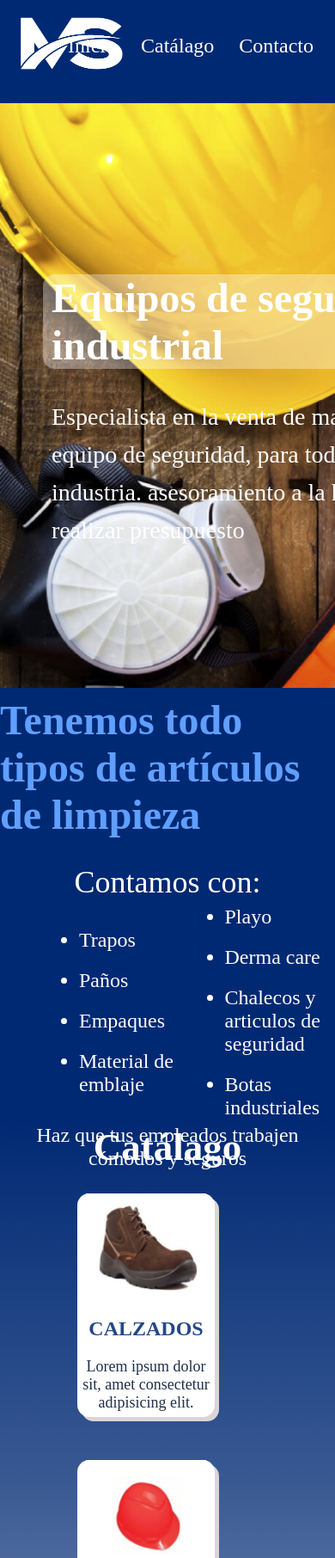
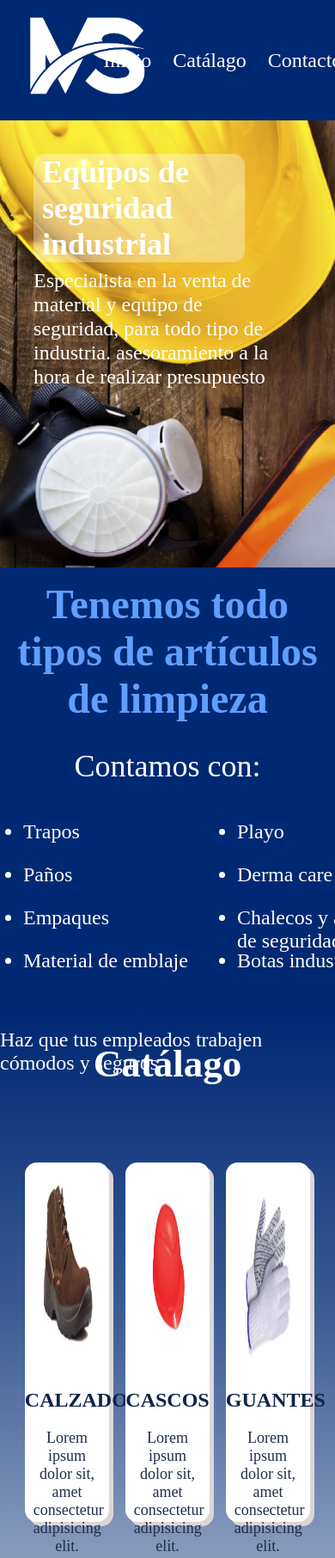
Before and after one commit to Aviel20/Proyecto-Final-de-HTML-y-CSS, a plain HTML site: page index.html in a window 390 px wide. Shown: the top 1812 px of the page at 86% size. Drawn offline with Linux system fonts and the light colour scheme.

Commit message:
Update style.css

```diff
--- a/css/style.css
+++ b/css/style.css
@@ -1,19 +1,15 @@
 *{
     box-sizing: border-box;
-    margin: 0px;
-    padding: 0px;
+    margin: 0;
+    padding: 0;
 }
-.contenedor{
-    width: 100%;
-    max-width: 1759px;
-}
-/*CABECERA*/
+
+/* CABECERA */
 
 header{
     height: 180px;
     background: rgba(0, 41, 115, 1);
 }
-
 header .contenedor{
     height: 100%;
     display: flex;
@@ -23,23 +19,39 @@ header .contenedor{
 header .contenedor .logo{
     width: 33%;
     height: 100%;
+    padding-left: 2%;
+    display: flex;
+    flex-direction: row;
+    align-items: center;
 }
 header .logo img{
     height: 90%;
+    width: 48%;
+    max-height: 218px;
+    max-width: 218px;
+    min-height: 160px;
+    min-width: 180px;
 }
 header .contenedor .navegacion{
     width: 36%;
     height: 100%;
+    display: flex;
+    justify-content: center;
+    align-items: center;
 }
 header .contenedor .navegacion .menu{
+    display: flex;
+    justify-content: center;
     text-align: center;
-    padding-top: 80px;
 }
 header .contenedor .navegacion .menu a{
     text-decoration: none;
     color: white;
     font-size: 24px;
     padding-right: 25px;
+}
+header .contenedor .navegacion .menu a:nth-child(3){
+    padding-right: 0;
 }
 header .contenedor .navegacion .menu a:hover{
     color: rgb(54, 98,255);
@@ -64,22 +76,26 @@ header .contacto .ubi i{
 header .contacto .ubi i:hover{
     color: rgb(54, 98,255);
 }
-/*Bienvenida*/
+
+/* BIENVENIDA */
+
 .bienvenida{
     width: 100%;
-    height: 680px;
-    background-color: rgba(20, 57, 250, 0.07);
+    height: 720px;
     background-image: url(../img/fondo.jpg);
     background-size: cover;
+    background-color: rgba(20, 57, 250, 0.07);
 }
-.bienvenida > div{
-    width: 850px;
-    height: 360px;
-    padding-left: 194px;
-    padding-top: 199px;
+.bienvenida .contenedor{
+    width: 100%;
+    height: 100%;
+}
+.bienvenida .contenedor > div{
+    padding-left: 10%;
+    padding-top: 10%;
 }
 .bienvenida h2:nth-child(1){
-    width: 540px;
+    width: 516px;
     font-size: 54px;
     color: #ffffff;
     background: rgba(255, 255, 255, 0.35);
@@ -88,9 +104,10 @@ header .contacto .ubi i:hover{
     -moz-border-radius: 14px;
     -ms-border-radius: 14px;
     -o-border-radius: 14px;
+    padding-left: 10px;
 }
 .bienvenida h2:nth-child(2){
-    width: 540px;
+    width: 516px;
     font-size: 54px;
     color: #ffffff;
     background: rgba(255, 255, 255, 0.35);
@@ -99,28 +116,30 @@ header .contacto .ubi i:hover{
     -moz-border-radius: 14px;
     -ms-border-radius: 14px;
     -o-border-radius: 14px;
-}
-.bienvenida h2{
     padding-left: 10px;
 }
 .bienvenida p{
-    width: 100%;
-    padding-top: 34px;
-    padding-left: 10px;;
+    width: 650px;
+    padding-top: 2%;
     font-size: 36px;
     line-height: 44px;
     color: #FFFFFF;
 }
+
 /*Introduccion*/
+
 .intro{
     width: 100%;
-    height: 500px;
+    height: 520px;
     background: rgba(0, 41, 115, 1);
 }
 .intro .contenedor{
     width: 100%;
     height: 100%;
+    display: flex;
+    flex-direction: column;
     align-content: center;
+    align-items: center;
 }
 .intro .contenedor h2{
     padding-top: 15px;
@@ -128,29 +147,16 @@ header .contacto .ubi i:hover{
     color: rgb(96, 159,255);
     font-size: 48px;
 }
-.intro .contenedor p{
-    text-align: center;
-}
 table{
-    width: 100%;
-    height: 200px;
     color: white;
     font-size: 24px;
-    display: flex;
-    justify-content: center;
-    align-items: center;
+    width: 500px;
+    margin-top: 20px;
+    margin-left: 160px;
 }
-table td:nth-child(1){
-    width: 400px;
-    padding-left: 90px;
-
-}
-table td:nth-child(2){
-    width: 350px;
-    padding-left: 50px;
-}
-table li{
-    padding-top: 20px;
+.intro table li{
+    width: 200px;
+    height: 50px;
 }
 .intro .contenedor .p{
     font-size: 36px;
@@ -163,11 +169,12 @@ table li{
     padding-top: 40px;
     font-size: 24px;
 }
+
 /*CATALOGO*/
 
 .catalogo{
     width: 100%;
-    height: 600px;
+    height: 1100px;
     background: linear-gradient(180deg, #002973 0%, rgba(0, 41, 115, 0.776) 30.21%, rgba(0, 41, 115, 0.44) 59.9%, rgba(0, 41, 115, 0) 100%);
 }
 .catalogo .contenedor{
@@ -176,74 +183,73 @@ table li{
     display: flex;
     flex-direction: row;
     flex-wrap: wrap;
-    justify-content:  space-between;
-
+    justify-content: space-evenly;
+    align-items: center;
 }
 .catalogo .contenedor .titulo{
     width: 100%;
     height: 80px;
     text-align: center;
     font-size: 30px;
-    margin-top: 8px;
     color: white;
 }
 .catalogo .contenedor .producto{
-    width: 320px;
-    height: 400px;
+    width: 28%;
+    height: 38%;
+    max-width: 451px;
     background-color: white;
+    box-shadow: 5px 5px rgb(221, 213, 213);
+    text-align: center;
+    margin: auto;
     border-radius: 14px;
     -webkit-border-radius: 14px;
     -moz-border-radius: 14px;
     -ms-border-radius: 14px;
     -o-border-radius: 14px;
-    box-shadow: 5px 5px rgb(221, 213, 213);
-    text-align: center;
-    margin-right: 50px;
-
+}
+.catalogo .contenedor .producto img{
+    width: 72%;
+    height: 62%;
+    min-width: 28%;
+    min-height: 28%;
 }
 .catalogo h3{
-    color: rgb(37, 71, 134);
+    color: rgb(15, 35, 73);
     font-size: 24px;
 }
 .catalogo p{
     padding-top: 20px;
     color: rgb(32, 47, 75);
-    font-size: 22px;
-}
-.catalogo .contenedor img{
-    width: 300px;
-    padding-left: 50px;
+    font-size: 18px;
+    margin: 0 10%;
 }
 
 /*NOSOTROS*/
+
 .nosotros{
     width: 100%;
     height: 500px;
     background: linear-gradient(180deg, rgba(0, 41, 115, 0) 0%, rgba(0, 41, 115, 0.36) 20.83%, rgba(0, 41, 115, 0.61) 41.67%, rgba(0, 41, 115, 0.822399) 66.67%, #002973 91.15%);
+    margin-top: 60px;
 }
 .nosotros .contenedor{
     width: 100%;
     height: 100%;
     display: flex;
+    flex-direction: row;
     flex-wrap: wrap;
-    justify-content: space-around;
-}
-.foto-equipo{
-    width: 45%;
-    height: 100%;
-    display: flex;
     justify-content: center;
     align-items: center;
 }
-.foto-equipo img{
-    width: 100%;
-    max-width: 700px;
+.nosotros .foto-equipo{
+    width: 45%;
+}
+.nosotros .foto-equipo img{
+    width: 90%;
+    height: 80%;
 }
 .nosotros .conocenos{
-    width: 50%;
-    height: 100%;
-    padding-top: 80px;
-    padding-left: 30px;
+    width: 45%;
 }
 .conocenos h3{
     color: rgb(3, 43, 116);
@@ -264,6 +270,7 @@ table li{
 }
 
 /*FORMULARIO*/
+
 .formulario{
     width: 100%;
     height: 500px;
@@ -278,7 +285,7 @@ table li{
     justify-content: space-around;
 }
 form{
-    padding-top: 24px;
+    margin-right: 5.6%;
 }
 form  p{
     color: white;
@@ -342,6 +349,7 @@ form  textarea::placeholder{
     padding-top: 2px;
     font-size: 19px;
 }
+
 .mapa{
     padding-top: 50px;
     display: flex;;
@@ -355,7 +363,9 @@ form  textarea::placeholder{
     -ms-border-radius: 20px;
     -o-border-radius: 20px;
 }
+
 /*footer*/
+
 footer{
     width: 100%;
     height: 340px;
@@ -381,163 +391,62 @@ footer .dere{
     background: rgb(0, 32, 90);
 }
 
-/*media query*/
+/* MEDIA QUERY */
 
-@media all and (max-width:1680px) {
-    .catalogo{
-        height: 1000px;
+@media all and (max-width:1100px) {
+    header .contenedor .logo img:nth-child(2){
+        visibility: hidden;
     }
-    .producto{
-        margin-bottom: 50px;
+    .nosotros .contenedor .foto-equipo{
+        visibility: hidden;
+        width: 0;
+        height: 0;
+    }
+
+    .nosotros .contenedor .conocenos{
+        width: 100%;
+        margin: auto;
+        padding-left: 10%;
     }
 }
-@media all and (max-width:1355px) {
-    header .logo img:nth-child(2){
-        width: 0%;
+@media all and (max-width:900px){
+
+    .formulario{
+        height: 960px;
     }
 }
-@media all and (max-width:1255px){
-    .catalogo .contenedor .producto{
-        width: 260px;
-        height: 340px;
+@media all and (max-width:780px){
+    header .contenedor .contacto{
+        visibility: hidden;
     }
-    .catalogo .contenedor img{
-        width: 240px;
-        padding-left: 50px;
+    header{
+        height: 140px;
     }
-    .bienvenida > div{
-        padding-left: 80px;
-        padding-top: 199px;
+
+    header .contenedor .navegacion{
+        width: 67%;
     }
 }
-@media all and (max-width:1050px){
-    .catalogo .contenedor .producto{
-        width: 240px;
-        height: 320px;
+@media all and (max-width:725px){
+    .bienvenida  {
+        height: 520px;
     }
-    .catalogo .contenedor img{
-        width: 200px;
-        padding-left: 50px;
+    /* .bienvenida .contenedor div  h2{
+        width: 80%;
+        font-size: 32px;
+    } */
+    .bienvenida .contenedor .p{
+        width: 80%;
+        font-size: 28px;
+        line-height: 28px;
     }
 }
-@media all and (max-width:985px){
-    .bienvenida > div{
-        padding-left: 20px;
-        padding-top: 20px;
+@media all and (max-width:600px){
+    .bienvenida .contenedor div  h2{
+        width: 70%;
+        font-size: 36px;
     }
-    .bienvenida .contenedor p{
-        font-size: 28px;
-    }
-    .catalogo .contenedor .producto{
-        width: 200px;
-        height: 300px;
-    }
-    .catalogo .contenedor img{
-        width: 180px;
-        padding-left: 50px;
+    .bienvenida .contenedor .p{
+        font-size: 24px;
     }
 }
-@media all and (max-width:1000px) {
-    .bienvenida > div{
-        width: 850px;
-        height: 360px;
-        padding-left: 50px;
-        padding-top: 199px;
-    }
-    .nosotros{
-        width: 100%;
-        height: 400px;
-    }
-    .foto-equipo{
-        width: 0%;
-        height: 0%;
-    }
-    .nosotros .conocenos{
-        width: 60%;
-        height: 100%;
-        padding-top: 0px;
-        padding-left: 0px;
-        justify-content: center;
-        align-items: center;
-    }
-}
-@media all and (max-width:882px) {
-    header {
-        height: 120px;
-    }
-    header .contenedor .contacto{
-        width: 0%;
-        height: 0%;
-        visibility: hidden;
-    }
-    header .contenedor .navegacion{
-        width: 80%;
-    }
-    header .contenedor .navegacion .menu{
-        text-align: right;
-        padding-top: 40px;
-    }
-    header .contenedor .logo{
-        width: 20%;
-    }
-    header .contenedor .logo > img{
-        width: 160px;
-    }
-    header .contenedor .logo  img:nth-child(2){
-        visibility: hidden;
-    }
-    header .contacto{
-        width: 0%;
-        height: 0%;
-    }
-    .conocenos{
-        width: 80%;
-    }
-    .catalogo{
-        height: 1400px;
-    }
-    .catalogo .contenedor img{
-        padding: 0;
-        width: 160px;
-    }
-    .catalogo .contenedor{
-        justify-content: space-around;
-    }
-}
-@media all and (max-width:850px) {
-    .bienvenida .contenedor{
-        width: 500px;
-    }
-    .formulario{
-        height: 1000px;
-    }
-    .nosotros{
-        height: 500px;
-    }
-    .nosotros .conocenos{
-        width: 450px;
-    }
-}
-@media all and (max-width: 590px) {
-    .bienvenida .contenedor h2{
-        width: 480px;
-        font-size: 48px;
-    }
-    .intro .contenedor{
-        align-content: left;
-    }
-    .intro .contenedor h2{
-        padding-top: 10px;
-        text-align: left;
-    }
-    .catalogo .contenedor .producto{
-        width: 160px;
-        height: 260px;
-    }
-    .catalogo .contenedor .producto img{
-        width: 140px;
-    }
-    .catalogo .contenedor .producto p{
-        font-size: 18px;
-    }
-}
```
